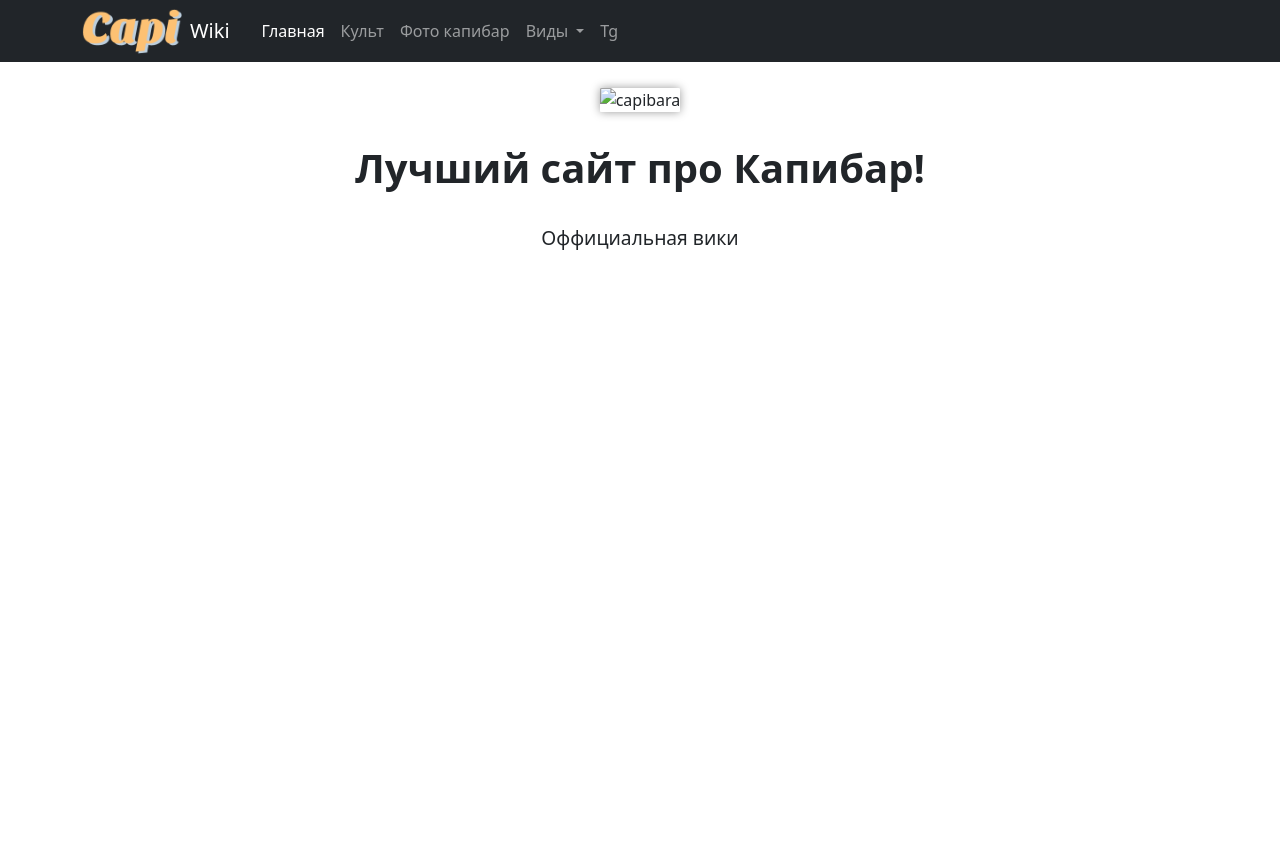
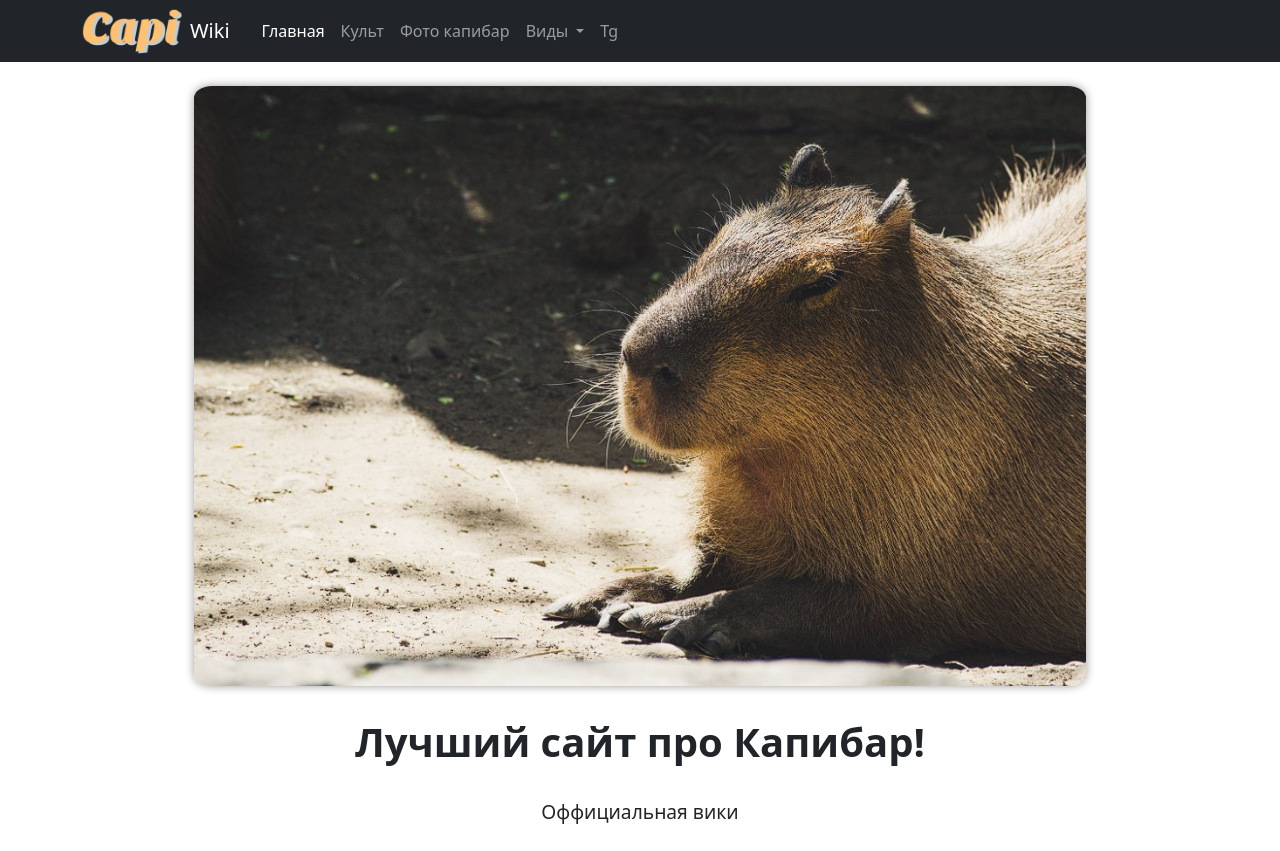
Before and after one commit to Capybara14/CapybaraWiki, a plain HTML site: page index.html in a window 1280 px wide. Before the commit the page ends 800 px from the top, so only its background shows below. Drawn offline with nearby package versions, Linux system fonts and the light colour scheme.

Commit message:
Update index.html

```diff
--- a/index.html
+++ b/index.html
@@ -98,7 +98,7 @@
     </nav>
     <div class="container text-center my-4">
       <img
-        src="Home-photo.jpg"
+        src="Home-photo.jfif"
         alt="capibara"
         class="rounded-img"
         width="80%"
```
